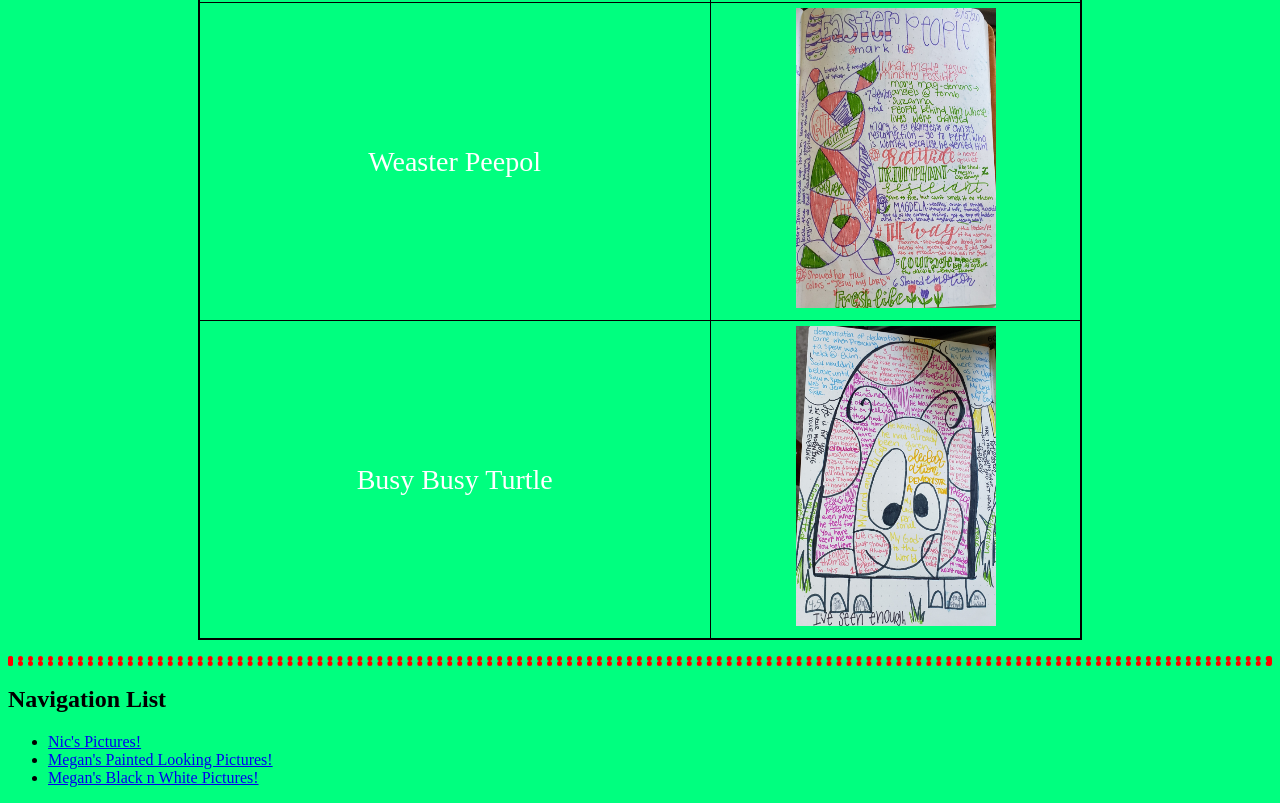
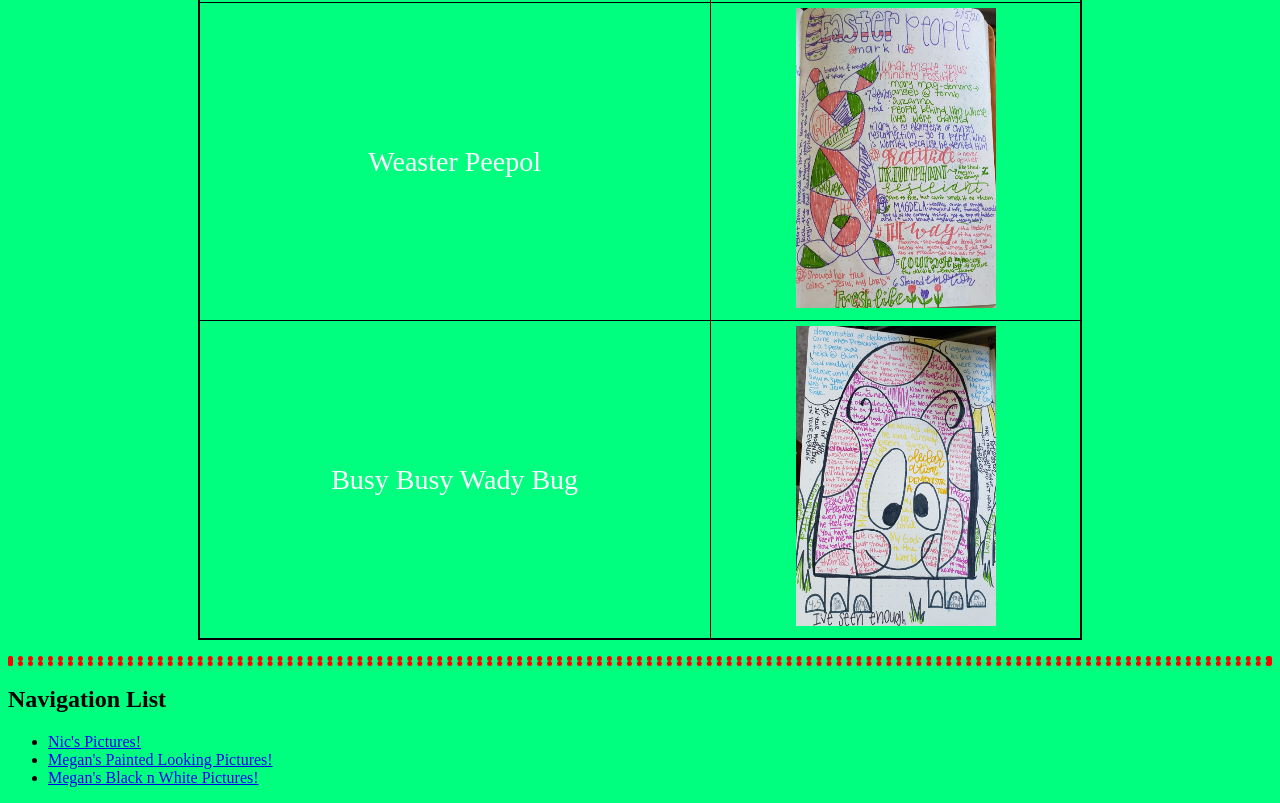
Before and after one commit to nbander14/lecture0, a plain HTML site: page page3.html in a window 1280 px wide. Shown: the part 610-1413 px from the top of the page. Drawn offline with Linux system fonts and the light colour scheme.

Commit message:
wady bug still mmissing scss

```diff
--- a/page3.html
+++ b/page3.html
@@ -26,7 +26,7 @@
 				<td><img src = "images/page3/3.jpg" alt="pic3" class=vertImage></td>
 			</tr>
 			<tr>
-				<td>Busy Busy Turtle</td>
+				<td>Busy Busy Wady Bug</td>
 				<td><img src = "images/page3/4.jpg" alt="pic3" class=vertImage></td>
             </tr>
 			</table></div>
```
